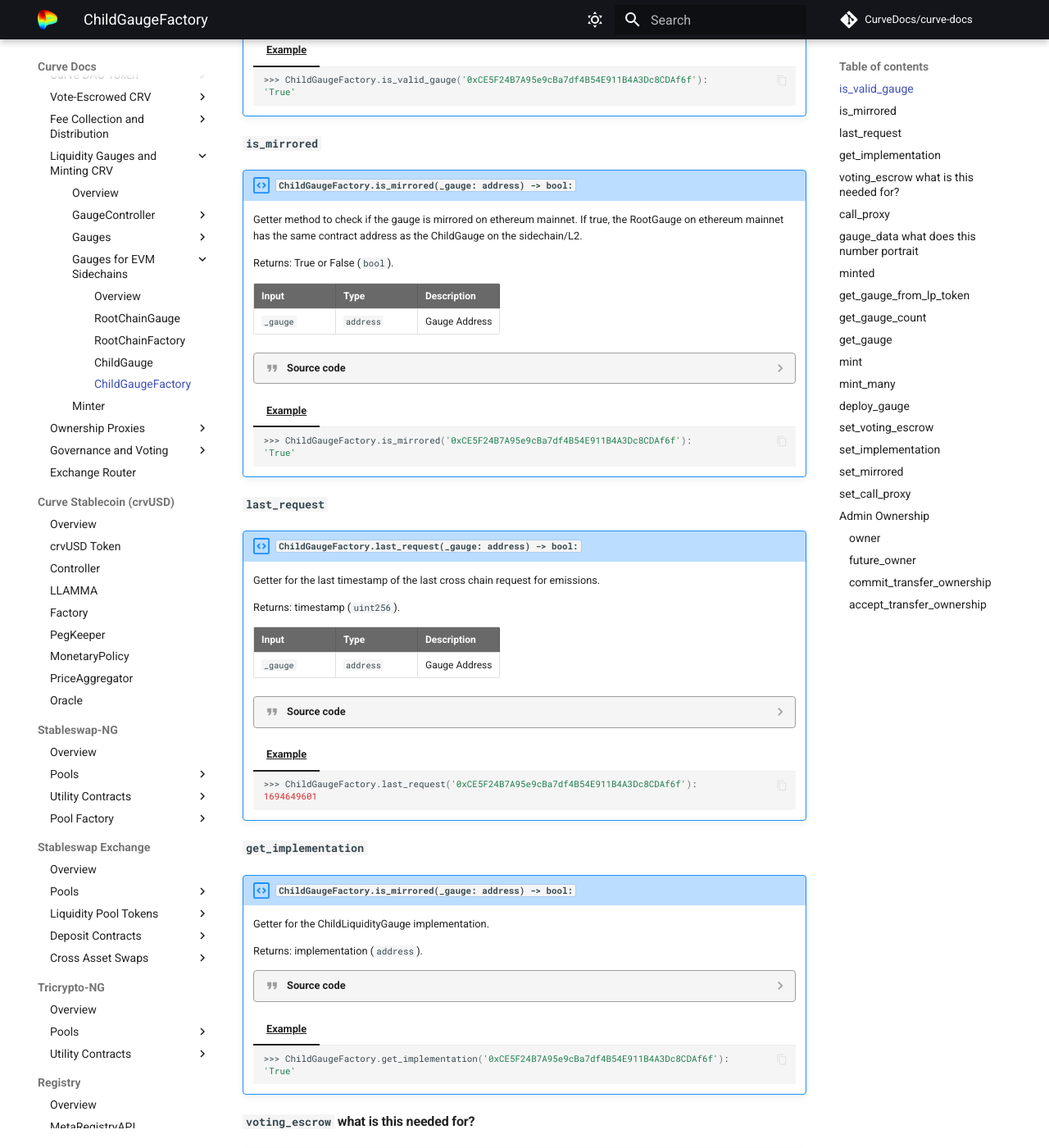
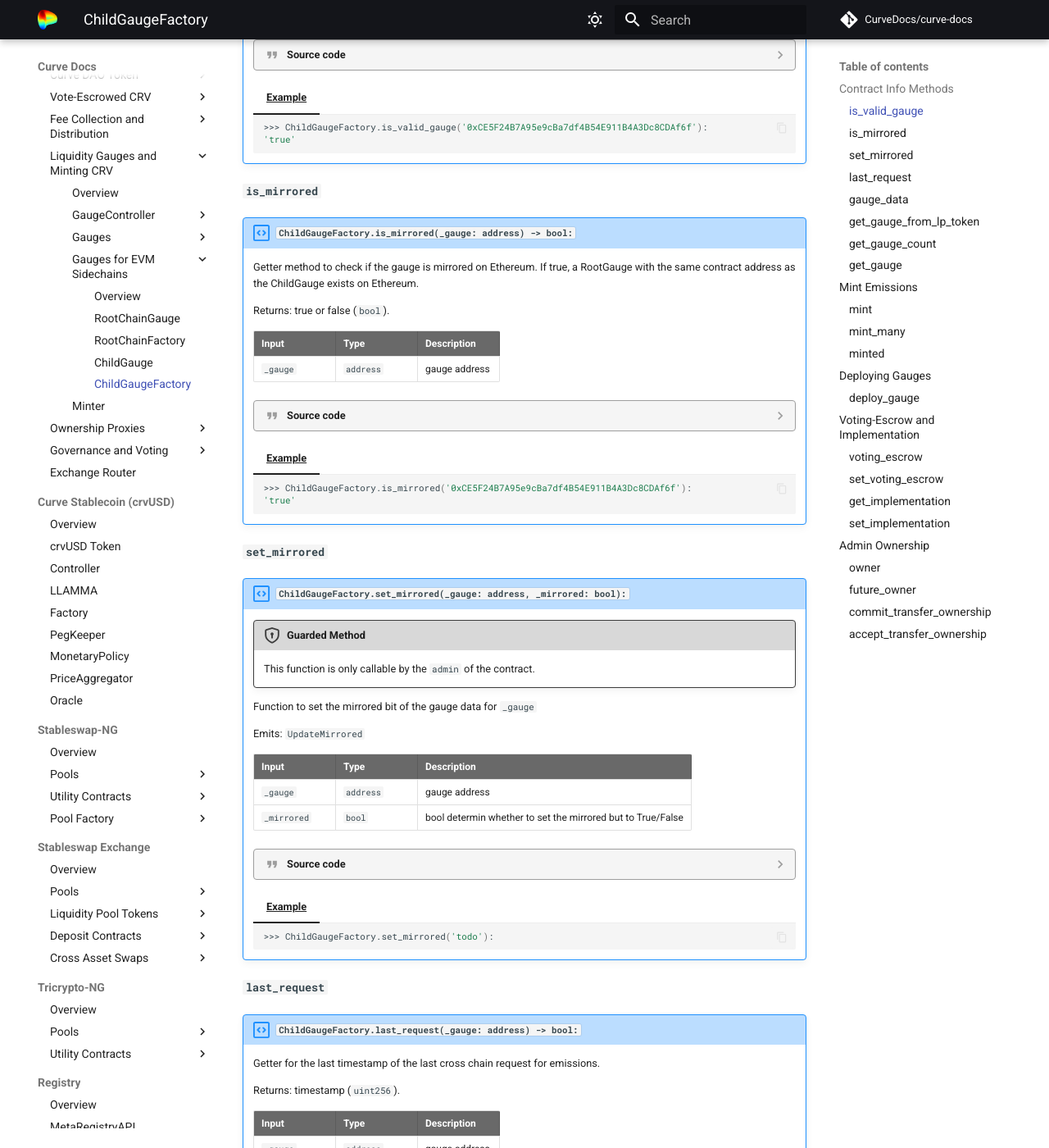
Before and after one commit to CurveDocs/curve-docs, an MkDocs documentation site: the page built from docs/curve_dao/liquidity-gauge-and-minting-crv/evm-sidechains/ChildGaugeFactory.md, in a window 1280 px wide and 1400 px high, scrolled down 938 px. Shown: the whole window at 82% size. Built offline with MkDocs 1.6.1 and Material for MkDocs 9.7.7, drawn with Linux system fonts in a browser that asks for light colours; comment, search, counter and statistics services are not loaded; some of the changed text lies outside the part shown.

Commit message:
child gauge factory init

````diff
--- a/docs/curve_dao/liquidity-gauge-and-minting-crv/evm-sidechains/ChildGaugeFactory.md
+++ b/docs/curve_dao/liquidity-gauge-and-minting-crv/evm-sidechains/ChildGaugeFactory.md
@@ -17,24 +17,27 @@
 
 
 !!!deploy "Contract Source & Deployment"
-    **`ChildGaugeFactory`** contract is deployed on the Arbitrum mainnet at: [0xabC000d88f23Bb45525E447528DBF656A9D55bf5](https://arbiscan.io/address/0xabc000d88f23bb45525e447528dbf656a9d55bf5#code).
+    All contract deployments can be found [here](../../../references/deployed-contracts.md#evm-sidechain-gauges).
+    Source code available on [Github](https://github.com/curvefi/curve-dao-contracts/tree/master/contracts/gauges/sidechain).
 
 
+
+## **Contract Info Methods**
 
 ### `is_valid_gauge`
 !!! description "`ChildGaugeFactory.is_valid_gauge(_gauge: address) -> bool:`"
 
-    Getter method to check if `_gauge` is valid gauge.
+    Getter method to check if `_gauge` is a valid gauge. A gauge is valid if
 
-    Returns: True or False (`bool`).
+    Returns: true or flase (`bool`).
 
     | Input      | Type   | Description |
     | ----------- | -------| ----|
-    | `_gauge` |  `address` | Gauge Address |
+    | `_gauge` |  `address` | gauge address |
 
     ??? quote "Source code"
 
-        ```python hl_lines="1 5 10"
+        ```python
         gauge_data: public(HashMap[address, uint256])
 
         @view
@@ -51,24 +54,24 @@
 
         ```shell
         >>> ChildGaugeFactory.is_valid_gauge('0xCE5F24B7A95e9cBa7df4B54E911B4A3Dc8CDAf6f'):
-        'True'
+        'true'
         ```
 
 
 ### `is_mirrored`
 !!! description "`ChildGaugeFactory.is_mirrored(_gauge: address) -> bool:`"
 
-    Getter method to check if the gauge is mirrored on ethereum mainnet. If true, the RootGauge on ethereum mainnet has the same contract address as the ChildGauge on the sidechain/L2.
+    Getter method to check if the gauge is mirrored on Ethereum. If true, a RootGauge with the same contract address as the ChildGauge exists on Ethereum.
 
-    Returns: True or False (`bool`).
+    Returns: true or false (`bool`).
 
     | Input      | Type   | Description |
     | ----------- | -------| ----|
-    | `_gauge` |  `address` | Gauge Address |
+    | `_gauge` |  `address` | gauge address |
 
     ??? quote "Source code"
 
-        ```python hl_lines="1 5 10"
+        ```python
         gauge_data: public(HashMap[address, uint256])
 
         @view
@@ -85,9 +88,59 @@
 
         ```shell
         >>> ChildGaugeFactory.is_mirrored('0xCE5F24B7A95e9cBa7df4B54E911B4A3Dc8CDAf6f'):
-        'True'
+        'true'
         ```
 
+
+### `set_mirrored`
+!!! description "`ChildGaugeFactory.set_mirrored(_gauge: address, _mirrored: bool):`"
+
+    !!!guard "Guarded Method"
+        This function is only callable by the `admin` of the contract.
+
+    Function to set the mirrored bit of the gauge data for `_gauge`
+
+    Emits: `UpdateMirrored`
+
+    | Input      | Type   | Description |
+    | ----------- | -------| ----|
+    | `_gauge` |  `address` | gauge address |
+    | `_mirrored` |  `bool` | bool determin whether to set the mirrored but to True/False |
+
+    ??? quote "Source code"
+
+        ```python
+        event UpdateMirrored:
+            _gauge: indexed(address)
+            _mirrored: bool
+
+        # [last_request][has_counterpart][is_valid_gauge]
+        gauge_data: public(HashMap[address, uint256])
+
+        @external
+        def set_mirrored(_gauge: address, _mirrored: bool):
+            """
+            @notice Set the mirrored bit of the gauge data for `_gauge`
+            @param _gauge The gauge of interest
+            @param _mirrored Boolean deteremining whether to set the mirrored bit to True/False
+            """
+            gauge_data: uint256 = self.gauge_data[_gauge]
+            assert gauge_data != 0  # dev: invalid gauge
+            assert msg.sender == self.owner  # dev: only owner
+
+            gauge_data = shift(shift(gauge_data, -2), 2) + 1  # set is_valid_gauge = True
+            if _mirrored:
+                gauge_data += 2  # set is_mirrored = True
+
+            self.gauge_data[_gauge] = gauge_data
+            log UpdateMirrored(_gauge, _mirrored)
+        ```
+
+    === "Example"
+
+        ```shell
+        >>> ChildGaugeFactory.set_mirrored('todo'):
+        ```
 
 
 ### `last_request`
@@ -99,11 +152,11 @@
 
     | Input      | Type   | Description |
     | ----------- | -------| ----|
-    | `_gauge` |  `address` | Gauge Address |
+    | `_gauge` |  `address` | gauge address |
 
     ??? quote "Source code"
 
-        ```python hl_lines="1 5 10"
+        ```python
         gauge_data: public(HashMap[address, uint256])
 
         @view
@@ -124,70 +177,7 @@
         ```
 
 
-### `get_implementation`
-!!! description "`ChildGaugeFactory.is_mirrored(_gauge: address) -> bool:`"
-
-    Getter for the ChildLiquidityGauge implementation.
-
-    Returns: implementation (`address`).
-
-    ??? quote "Source code"
-
-        ```python hl_lines="1 5 10"
-        get_implementation: public(address)
-        ```
-
-    === "Example"
-
-        ```shell
-        >>> ChildGaugeFactory.get_implementation('0xCE5F24B7A95e9cBa7df4B54E911B4A3Dc8CDAf6f'):
-        'True'
-        ```
-
-
-### `voting_escrow` what is this needed for?
-!!! description "`ChildGaugeFactory.voting_escrow() -> address: view`"
-
-    Getter for the voting-escrow contract on arbitrum.
-
-    Returns: voting escrow (`address`).
-
-    ??? quote "Source code"
-
-        ```python hl_lines="1"
-        voting_escrow: public(address)
-        ```
-
-    === "Example"
-
-        ```shell
-        >>> ChildGaugeFactory.voting_escrow():
-        '0x98c80fa823759b642c3e02f40533c164f40727ae'
-        ```
-
-
-### `call_proxy`
-!!! description "`ChildGaugeFactory.call_proxy() -> address: view`"
-
-    Getter for the anycall proxy contract.
-
-    Returns: anycall proxy (`address`).
-
-    ??? quote "Source code"
-
-        ```python hl_lines="1"
-        call_proxy: public(address)
-        ```
-
-    === "Example"
-
-        ```shell
-        >>> ChildGaugeFactory.call_proxy():
-        '0x37414a8662bc1d25be3ee51fb27c2686e2490a89'
-        ```
-
-
-### `gauge_data` what does this number portrait
+### `gauge_data`
 !!! description "`ChildGaugeFactory.gauge_data() -> address: view`"
 
     todo
@@ -196,11 +186,11 @@
 
     | Input      | Type   | Description |
     | ----------- | -------| ----|
-    | `_gauge` |  `address` | Gauge Address |
+    | `_gauge` |  `address` | gauge address |
 
     ??? quote "Source code"
 
-        ```python hl_lines="1"
+        ```python
         gauge_data: public(HashMap[address, uint256])
         ```
 
@@ -212,89 +202,20 @@
         ```
 
 
-### `minted`
-!!! description "`ChildGaugeFactory.minted(arg0: address, arg1: address) -> uint256: view`"
-
-    Getter for the total minted CRV of address `arg0` from gauge `arg1`.
-
-    Returns: total minted CRV (`uint256`).
-
-    | Input      | Type   | Description |
-    | ----------- | -------| ----|
-    | `arg0` |  `address` | User Address |
-    | `arg1` |  `address` | Gauge Address |
-
-    ??? quote "Source code"
-
-        ```python hl_lines="2 42"
-        # user -> gauge -> value
-        minted: public(HashMap[address, HashMap[address, uint256]])
-
-        @external
-        @nonreentrant("lock")
-        def mint(_gauge: address):
-            """
-            @notice Mint everything which belongs to `msg.sender` and send to them
-            @param _gauge `LiquidityGauge` address to get mintable amount from
-            """
-            self._psuedo_mint(_gauge, msg.sender)
-
-        @internal
-        def _psuedo_mint(_gauge: address, _user: address):
-            gauge_data: uint256 = self.gauge_data[_gauge]
-            assert gauge_data != 0  # dev: invalid gauge
-
-            # if is_mirrored and last_request != this week
-            if bitwise_and(gauge_data, 2) != 0 and shift(gauge_data, -2) / WEEK != block.timestamp / WEEK:
-                CallProxy(self.call_proxy).anyCall(
-                    self,
-                    _abi_encode(_gauge, method_id=method_id("transmit_emissions(address)")),
-                    ZERO_ADDRESS,
-                    1,
-                )
-                # update last request time
-                self.gauge_data[_gauge] = shift(block.timestamp, 2) + 3
-
-            assert ChildGauge(_gauge).user_checkpoint(_user)
-            total_mint: uint256 = ChildGauge(_gauge).integrate_fraction(_user)
-            to_mint: uint256 = total_mint - self.minted[_user][_gauge]
-
-            if to_mint != 0:
-                # transfer tokens to user
-                response: Bytes[32] = raw_call(
-                    CRV,
-                    _abi_encode(_user, to_mint, method_id=method_id("transfer(address,uint256)")),
-                    max_outsize=32,
-                )
-                if len(response) != 0:
-                    assert convert(response, bool)
-                self.minted[_user][_gauge] = total_mint
-
-                log Minted(_user, _gauge, total_mint)
-        ```
-
-    === "Example"
-
-        ```shell''
-        >>> ChildGaugeFactory.minted('0xbac512b0be66194e1912d76bb929e19a84adfa07', '0xCE5F24B7A95e9cBa7df4B54E911B4A3Dc8CDAf6f'):
-        1782570157728607
-        ```
-
-
 ### `get_gauge_from_lp_token`
 !!! description "`ChildGaugeFactory.minted(arg0: address) -> address: view`"
 
-    Getter for the gauge of lp token `arg0`.
+    Getter for the gauge of LP token `arg0`.
 
     Returns: gauge (`address`).
 
     | Input      | Type   | Description |
     | ----------- | -------| ----|
-    | `arg0` |  `address` | LP Token |
+    | `arg0` |  `address` | lp token |
 
     ??? quote "Source code"
 
-        ```python hl_lines="1 37"
+        ```python
         get_gauge_from_lp_token: public(HashMap[address, address])
 
         @external
@@ -350,13 +271,13 @@
 ### `get_gauge_count`
 !!! description "`ChildGaugeFactory.get_gauge_count() -> uint256: view`"
 
-    Getter for the gauge of lp token `arg0`.
+    Getter for the number of gauges deployed. Increments by one when deploying a new gauge.
 
-    Returns: total amount of gauges (`address`).
+    Returns: total number of gauges deployed (`uint256`).
 
     ??? quote "Source code"
 
-        ```python hl_lines="1 34 36"
+        ```python
         get_gauge_count: public(uint256)
 
         @external
@@ -418,11 +339,11 @@
 
     | Input      | Type   | Description |
     | ----------- | -------| ----|
-    | `arg0` |  `address` | User Address |
+    | `arg0` |  `address` | user address |
 
     ??? quote "Source code"
 
-        ```python hl_lines="1"
+        ```python
         get_gauge: public(address[MAX_INT128])
         ```
 
@@ -434,6 +355,7 @@
         ```
 
 
+## **Mint Emissions**
 
 ### `mint`
 !!! description "`ChildGaugeFactory.mint(_gauge: address):`"
@@ -444,11 +366,11 @@
 
     | Input      | Type   | Description |
     | ----------- | -------| ----|
-    | `_gauge` |  `address` | Gauge Address to mint from |
+    | `_gauge` |  `address` | gauge address to mint from |
 
     ??? quote "Source code"
 
-        ```python hl_lines="1 8 13 16 46"
+        ```python
         event Minted:
             _user: indexed(address)
             _gauge: indexed(address)
@@ -501,24 +423,23 @@
 
         ```shell''
         >>> ChildGaugeFactory.mint('todo'):
-
         ```
 
 
 ### `mint_many`
 !!! description "`ChildGaugeFactory.mint(_gauge: address[32]):`"
 
-    Function to mint CRV emission rewards for `msg.sender` and transfer it to them.
+    Function to mint CRV emission rewards from multiple gauges for `msg.sender` and transfer it to them. This function supports claim of up to 32 gauges in one transcations.
 
     Emits: `Minted`
 
     | Input      | Type   | Description |
     | ----------- | -------| ----|
-    | `_gauge` |  `address[32]` | Gauge Addresses to mint from |
+    | `_gauge` |  `address[32]` | gauge addresses to mint from |
 
     ??? quote "Source code"
 
-        ```python hl_lines="1 8 16 19 49"
+        ```python
         event Minted:
             _user: indexed(address)
             _gauge: indexed(address)
@@ -577,6 +498,77 @@
         ```
 
 
+### `minted`
+!!! description "`ChildGaugeFactory.minted(arg0: address, arg1: address) -> uint256: view`"
+
+    Getter for the total minted CRV of address `arg0` from gauge `arg1`.
+
+    Returns: total minted CRV (`uint256`).
+
+    | Input      | Type   | Description |
+    | ----------- | -------| ----|
+    | `arg0` |  `address` | user address |
+    | `arg1` |  `address` | gauge address |
+
+    ??? quote "Source code"
+
+        ```python
+        # user -> gauge -> value
+        minted: public(HashMap[address, HashMap[address, uint256]])
+
+        @external
+        @nonreentrant("lock")
+        def mint(_gauge: address):
+            """
+            @notice Mint everything which belongs to `msg.sender` and send to them
+            @param _gauge `LiquidityGauge` address to get mintable amount from
+            """
+            self._psuedo_mint(_gauge, msg.sender)
+
+        @internal
+        def _psuedo_mint(_gauge: address, _user: address):
+            gauge_data: uint256 = self.gauge_data[_gauge]
+            assert gauge_data != 0  # dev: invalid gauge
+
+            # if is_mirrored and last_request != this week
+            if bitwise_and(gauge_data, 2) != 0 and shift(gauge_data, -2) / WEEK != block.timestamp / WEEK:
+                CallProxy(self.call_proxy).anyCall(
+                    self,
+                    _abi_encode(_gauge, method_id=method_id("transmit_emissions(address)")),
+                    ZERO_ADDRESS,
+                    1,
+                )
+                # update last request time
+                self.gauge_data[_gauge] = shift(block.timestamp, 2) + 3
+
+            assert ChildGauge(_gauge).user_checkpoint(_user)
+            total_mint: uint256 = ChildGauge(_gauge).integrate_fraction(_user)
+            to_mint: uint256 = total_mint - self.minted[_user][_gauge]
+
+            if to_mint != 0:
+                # transfer tokens to user
+                response: Bytes[32] = raw_call(
+                    CRV,
+                    _abi_encode(_user, to_mint, method_id=method_id("transfer(address,uint256)")),
+                    max_outsize=32,
+                )
+                if len(response) != 0:
+                    assert convert(response, bool)
+                self.minted[_user][_gauge] = total_mint
+
+                log Minted(_user, _gauge, total_mint)
+        ```
+
+    === "Example"
+
+        ```shell''
+        >>> ChildGaugeFactory.minted('0xbac512b0be66194e1912d76bb929e19a84adfa07', '0xCE5F24B7A95e9cBa7df4B54E911B4A3Dc8CDAf6f'):
+        1782570157728607
+        ```
+
+
+## **Deploying Gauges**
+
 ### `deploy_gauge`
 !!! description "`ChildGaugeFactory.deploy_gauge(_lp_token: address, _salt: bytes32, _manager: address = msg.sender) -> address:`"
 
@@ -584,17 +576,17 @@
 
     Returns: gauge (`address`).
 
-    Emits: `DeployedGauge`
+    Emits: `DeployedGauge` and possibly `UpdateMirrored`
 
     | Input      | Type   | Description |
     | ----------- | -------| ----|
-    | `_lp_token` |  `address` | LP Token Address |
-    | `_salt` |  `bytes32` | todo |
-    | `_manager` |  `address` | Manager Address; Defaults to `msg.sender` |
+    | `_lp_token` |  `address` | lp token to deploy the gauge for |
+    | `_salt` |  `bytes32` | salt  |
+    | `_manager` |  `address` | gauge manager address; defaults to `msg.sender` |
 
     ??? quote "Source code"
 
-        ```python hl_lines="1 13"
+        ```python
         event DeployedGauge:
             _implementation: indexed(address)
             _lp_token: indexed(address)
@@ -655,19 +647,138 @@
         ```
 
 
+
+
+## **Voting-Escrow and Implementation**
+
+### `voting_escrow`
+!!! description "`ChildGaugeFactory.voting_escrow() -> address: view`"
+
+    Getter for the Voting-Escrow contract on Arbitrum. This contract is needed to apply user boosts for gauges.
+
+    Returns: voting escrow (`address`).
+
+    ??? quote "Source code"
+
+        ```python
+        voting_escrow: public(address)
+        ```
+
+    === "Example"
+
+        ```shell
+        >>> ChildGaugeFactory.voting_escrow():
+        '0x98c80fa823759b642c3e02f40533c164f40727ae'
+        ```
+
+
 ### `set_voting_escrow`
+!!! description "`ChildGaugeFactory.set_voting_escrow(_voting_escrow: address):`"
+
+    !!!guard "Guarded Method"
+        This function is only callable by the `owner` of the contract.
+
+    Function to set the voting escrow contract.
+
+    Emits: `UpdateVotingEscrow`
+
+    | Input      | Type   | Description |
+    | ----------- | -------| ----|
+    | `_voting_escrow` |  `address` | voting escorw oracle contract |
+
+    ??? quote "Source code"
+
+        ```python
+        event UpdateVotingEscrow:
+            _old_voting_escrow: address
+            _new_voting_escrow: address
+
+        voting_escrow: public(address)
+
+        @external
+        def set_voting_escrow(_voting_escrow: address):
+            """
+            @notice Update the voting escrow contract
+            @param _voting_escrow Contract to use as the voting escrow oracle
+            """
+            assert msg.sender == self.owner  # dev: only owner
+
+            log UpdateVotingEscrow(self.voting_escrow, _voting_escrow)
+            self.voting_escrow = _voting_escrow
+        ```
+
+    === "Example"
+
+        ```shell
+        >>> ChildGaugeFactory.set_voting_escrow('todo'):
+        ```
+
+
+### `get_implementation`
+!!! description "`ChildGaugeFactory.is_mirrored(_gauge: address) -> bool:`"
+
+    Getter for the ChildLiquidityGauge implementation from which the ChildGauges are created from.
+
+    Returns: implementation contract (`address`).
+
+    ??? quote "Source code"
+
+        ```python
+        get_implementation: public(address)
+        ```
+
+    === "Example"
+
+        ```shell
+        >>> ChildGaugeFactory.get_implementation():
+        '0x9336da074c4f585a8b59a8c2b77a32b630cde5a1'
+        ```
 
 
 ### `set_implementation`
-### `set_mirrored`
-### `set_call_proxy`
+!!! description "`ChildGaugeFactory.set_implementation(_implementation: address):`"
+
+    !!!guard "Guarded Method"
+        This function is only callable by the `owner` of the contract.
+
+    Function to set the gauge implementation contract.
+
+    Emits: `UpdateImplementation`
+
+    | Input      | Type   | Description |
+    | ----------- | -------| ----|
+    | `_implementation` |  `address` | implementation contract |
+
+    ??? quote "Source code"
+
+        ```python
+        event UpdateImplementation:
+            _old_implementation: address
+            _new_implementation: address
+
+        get_implementation: public(address)
+
+        @external
+        def set_implementation(_implementation: address):
+            """
+            @notice Set the implementation
+            @param _implementation The address of the implementation to use
+            """
+            assert msg.sender == self.owner  # dev: only owner
+
+            log UpdateImplementation(self.get_implementation, _implementation)
+            self.get_implementation = _implementation
+        ```
+
+    === "Example"
+
+        ```shell
+        >>> ChildGaugeFactory.set_voting_escrow('todo'):
+        ```
 
 
+## **Admin Ownership**
 
-
-
-
-## Admin Ownership
 ### `owner`
 !!! description "`ChildGaugeFactory.owner() -> address: view`"
 
@@ -677,7 +788,7 @@
 
     ??? quote "Source code"
 
-        ```python hl_lines="1"
+        ```python
         owner: public(address)
         ```
 
@@ -698,7 +809,7 @@
 
     ??? quote "Source code"
 
-        ```python hl_lines="1"
+        ```python
         future_owner: public(address)
         ```
 
@@ -709,5 +820,77 @@
         '0xd754492dc12fdea93c49e88c0437ace2e7cd1c14'
         ```
 
+
 ### `commit_transfer_ownership`
+!!! description "`ChildGaugeFactory.commit_transfer_ownership(_future_owner: address):`"
+
+    !!!guard "Guarded Method"
+        This function is only callable by the `owner` of the contract.
+
+    Function to commit the transfer of contract ownership to `_future_owner`.
+
+    | Input      | Type   | Description |
+    | ----------- | -------| ----|
+    | `_future_owner` |  `address` | future owner |
+
+    ??? quote "Source code"
+
+        ```python
+        owner: public(address)
+        future_owner: public(address)
+
+        @external
+        def commit_transfer_ownership(_future_owner: address):
+            """
+            @notice Transfer ownership to `_future_owner`
+            @param _future_owner The account to commit as the future owner
+            """
+            assert msg.sender == self.owner  # dev: only owner
+
+            self.future_owner = _future_owner
+        ```
+
+    === "Example"
+
+        ```shell
+        >>> ChildGaugeFactory.commit_transfer_ownership('todo'):
+        ```
+
+
 ### `accept_transfer_ownership`
+!!! description "`ChildGaugeFactory.accept_transfer_ownership():`"
+
+    !!!guard "Guarded Method"
+        This function is only callable by the `future_owner` of the contract.
+
+    Function to accept the transfer of ownership.
+
+    Emits: `TransferOwnership`
+
+    ??? quote "Source code"
+
+        ```python
+        event TransferOwnership:
+            _old_owner: address
+            _new_owner: address
+
+        owner: public(address)
+        future_owner: public(address)
+
+        @external
+        def accept_transfer_ownership():
+            """
+            @notice Accept the transfer of ownership
+            @dev Only the committed future owner can call this function
+            """
+            assert msg.sender == self.future_owner  # dev: only future owner
+
+            log TransferOwnership(self.owner, msg.sender)
+            self.owner = msg.sender
+        ```
+
+    === "Example"
+
+        ```shell
+        >>> ChildGaugeFactory.accept_transfer_ownership():
+        ```
````
